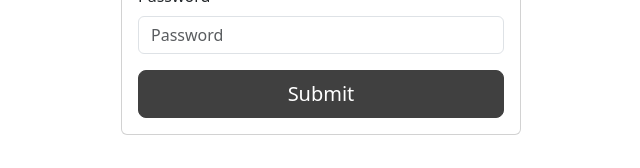
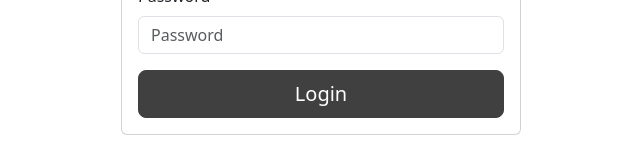
Before and after one commit to Hassan-Khan16/collab-demo, a React (Vite) app: page /login in a window 1280 px wide. Shown: the part 478-646 px from the top of the page, without its empty margins (319-959 px from the left). Built offline with nearby package versions, Linux system fonts and the light colour scheme.

Commit message:
hassan login button change

```diff
--- a/src/Component/Auth/Login.jsx
+++ b/src/Component/Auth/Login.jsx
@@ -28,14 +28,11 @@ function Login() {
                             <Form.Control type="password" placeholder="Password" />
                         </Form.Group>
 
-                        {/*
-                        <Button style={{ width: '23rem' }} className='custom-button' size='lg' variant="primary" type="submit">
-                            Submit
-                        </Button> */}
-
-                        <Button className=' w-100 custom-button' size='lg' variant="primary" type="submit">
-                            Submit
-                        </Button>
+                        <div className="d-grid">
+                            <Button className='custom-button ' size="lg">
+                                Login
+                            </Button>
+                        </div>
 
                     </Form>
                 </Card.Body>
```
